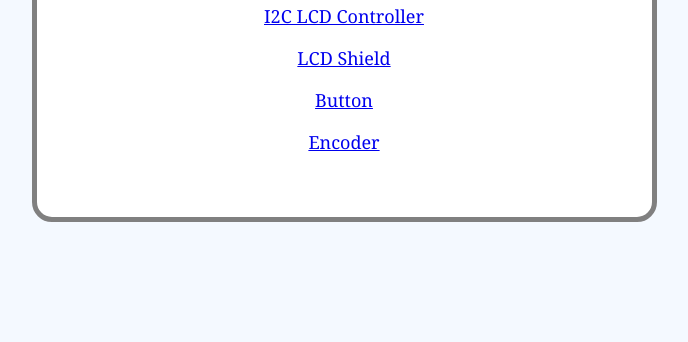
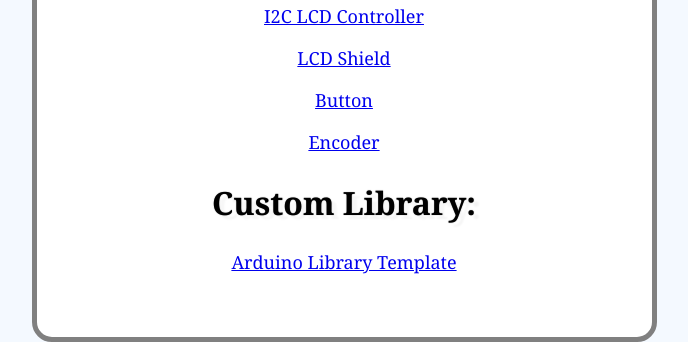
Before and after one commit to td0g/index, a plain HTML site: page ardCode.html in a window 1280 px wide. Shown: the part 714-1056 px from the top of the page, without its empty margins (296-984 px from the left). Before the commit the page ends 936 px from the top, so only its background shows below. Drawn offline with Linux system fonts and the light colour scheme.

Commit message:
Update ardCode.html

```diff
--- a/ardCode.html
+++ b/ardCode.html
@@ -29,6 +29,8 @@
 <p><a href="ardCode/DebouncedButtonFunction.txt">Button</a> </p>
 <p><a href="ardCode/EncoderRead.txt">Encoder</a> </p>
 
+<h2>Custom Library:</h2>
+<p><a href="https://drive.google.com/open?id=1Er2gp5xfKuL3BKDUUdF1uuizi4gqPY4j">Arduino Library Template</a> </p>
 
 
 
```
